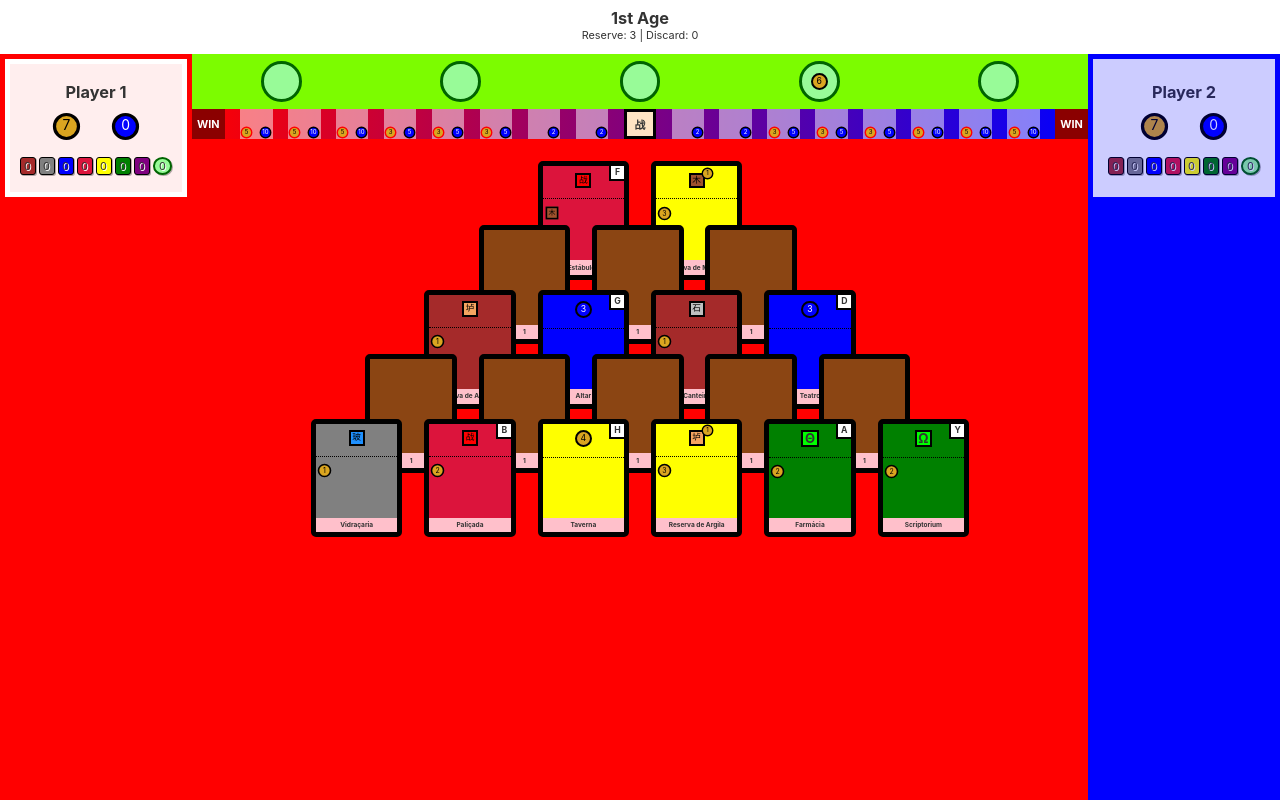
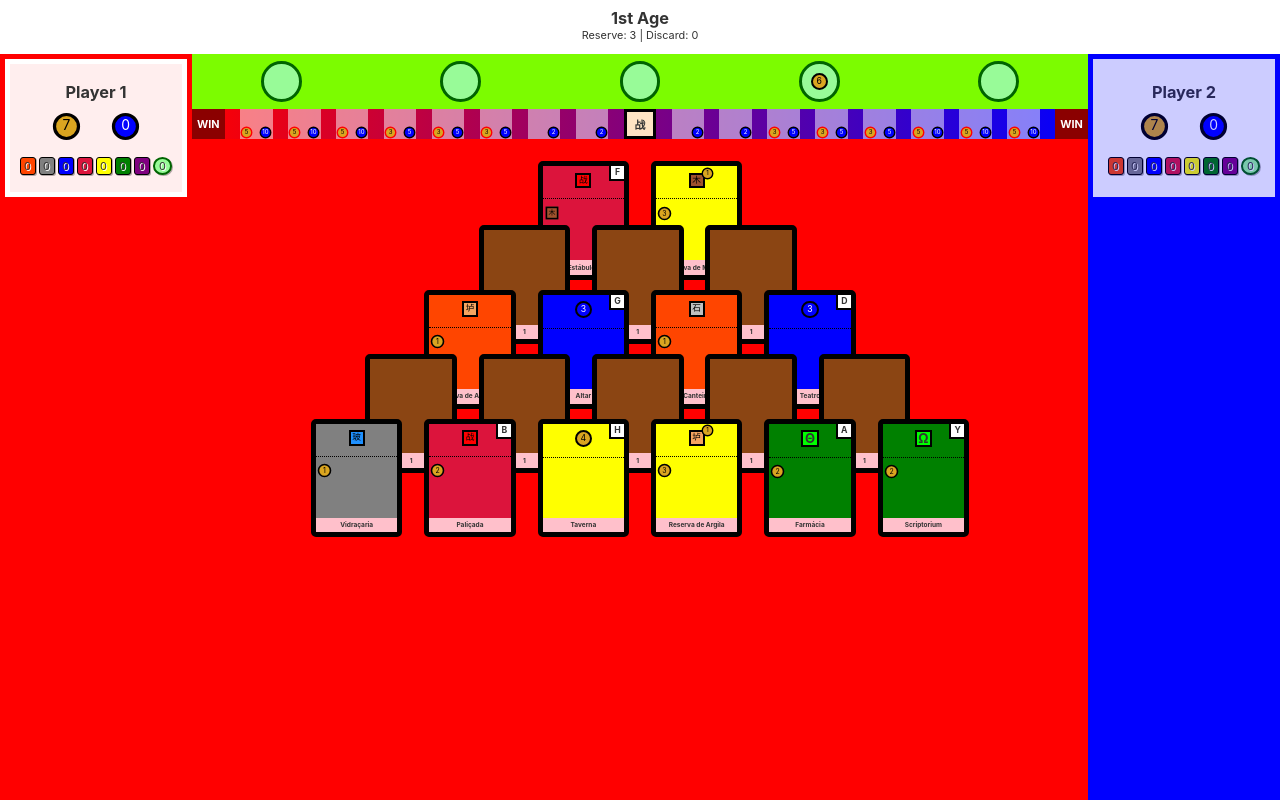
Before and after one commit to leobetosouza/7wd, a Svelte app: page / in a window 1280 px wide. Built offline with nearby package versions, Linux system fonts and the light colour scheme.

Commit message:
changing raw material and wonder card colors

```diff
--- a/src/App.svelte
+++ b/src/App.svelte
@@ -94,8 +94,8 @@
 
 <style>
   :global(:root) {
-    --raw-card-color: brown;
-    --wonder-card-color: #000;
+    --raw-card-color: orangered;
+    --wonder-card-color: deeppink;
     --manufacture-card-color: gray;
     --civic-card-color: blue;
     --trade-card-color: yellow;
```
